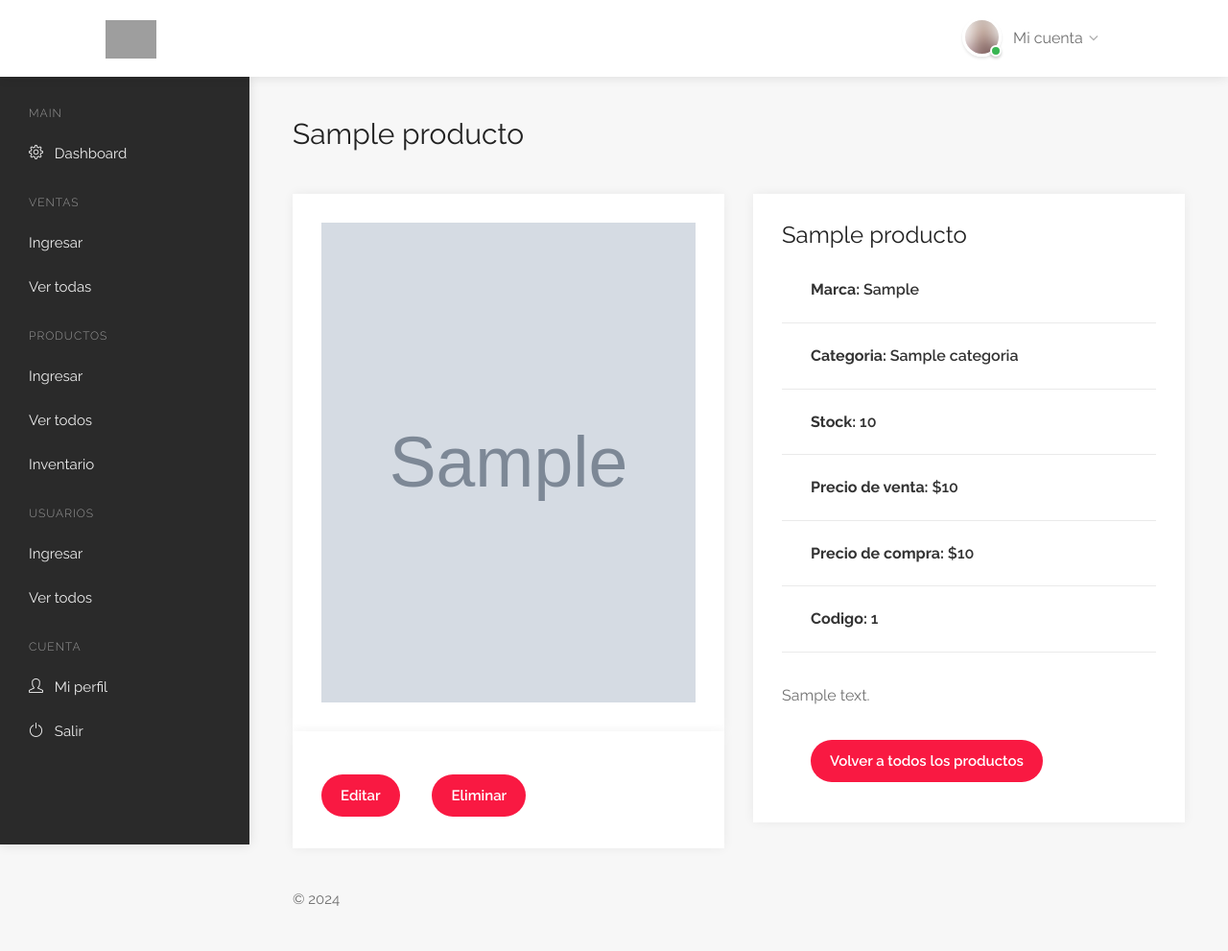
After one commit to DevsataAlbo/Taller_Soluciones, a Django app: page /producto_detalle/1 in a window 1280 px wide. The commit adds this page. Shown: the whole page at 96% size. Run offline with Django 4.2, Linux system fonts and the light colour scheme; tables that the repository leaves empty hold one stand-in row (values such as "Sample post"); grey boxes marked "Sample" are stand-in pictures; some libraries are stand-ins or nearby versions; some web fonts are replaced; grey boxes are pictures that could not be loaded.

Commit message:
creacion de pagina de producto individual

```diff
--- a/web/static/web/css/main-color.css
+++ b/web/static/web/css/main-color.css
@@ -107,6 +107,7 @@ a.button.border,
     color: #f91942;
 }
 
+.button2,
 .daterangepicker td.active.end-date.in-range.available,
 .qtyTotal,
 .mm-menu em.mm-counter,
@@ -150,7 +151,6 @@ input:checked + .slider,
 #small-dialog .mfp-close:hover {
     background-color: #f91942;
 }
-
 
 .rangeslider__fill,
 span.blog-item-tag ,
--- a/web/templates/web/menu_izquierdo.html
+++ b/web/templates/web/menu_izquierdo.html
@@ -8,6 +8,10 @@
     <title>Gestion de ventas</title>
     <meta charset="utf-8">
     <meta name="viewport" content="width=device-width, initial-scale=1, maximum-scale=1">
+
+    <!-- BOOTSTRAPT 5.3
+    ================================================== -->
+    <link href="https://cdn.jsdelivr.net/npm/bootstrap@5.3.3/dist/css/bootstrap.min.css" rel="stylesheet" integrity="sha384-QWTKZyjpPEjISv5WaRU9OFeRpok6YctnYmDr5pNlyT2bRjXh0JMhjY6hW+ALEwIH" crossorigin="anonymous">
 
     <!-- CSS
     ================================================== -->
@@ -159,6 +163,9 @@
         {% block todos_los_usuarios %}
         {% endblock %}
 
+        {% block producto_detalle %}
+        {% endblock %}
+
 
 
     </div>
@@ -184,6 +191,10 @@
 <script type="text/javascript" src="{% static 'web/scripts/tooltips.min.js' %}"></script>
 <script type="text/javascript" src="{% static 'web/scripts/custom.js' %}"></script>
 
+<!-- Scripts BOOTSTRAPT 5.3
+================================================== -->
+<script src="https://cdn.jsdelivr.net/npm/bootstrap@5.3.3/dist/js/bootstrap.bundle.min.js" integrity="sha384-YvpcrYf0tY3lHB60NNkmXc5s9fDVZLESaAA55NDzOxhy9GkcIdslK1eN7N6jIeHz" crossorigin="anonymous"></script>
+
 
 </body>
 </html>
--- a/web/templates/web/perfil_usuario.html
+++ b/web/templates/web/perfil_usuario.html
@@ -33,7 +33,7 @@
 
 						<!-- Avatar -->
 						<div class="edit-profile-photo">
-							<img src="images/user-avatar.jpg" alt="">
+							<img src="{% static 'web/images/user-avatar.jpg' %}" alt="">
 							<div class="change-photo-btn">
 								<div class="photoUpload">
 								    <span><i class="fa fa-upload"></i> Cargar foto</span>
--- /dev/null
+++ b/web/templates/web/producto_detalle.html
@@ -0,0 +1,82 @@
+{% extends 'web/menu_izquierdo.html' %}
+{% load static %}
+{% block producto_detalle %}
+
+
+	<!-- Content
+	================================================== -->
+	<div class="dashboard-content">
+
+		<!-- Titlebar -->
+		<div id="titlebar">
+			<div class="row">
+				<div class="col-md-12">
+					<h2>{{ producto.nombre }}</h2>
+				</div>
+			</div>
+		</div>
+
+		<div class="row">
+
+			<!-- Profile -->
+			<div class="col-lg-6 col-md-12">
+				<div class="dashboard-list-box margin-top-0">
+					<div class="dashboard-list-box-static">
+
+						<!-- Details -->
+						<div class="my-profile">
+							{% if producto.imagen %}
+								<img src="{{producto.imagen.url}}" style="height: 500px;" alt="">
+							{% else %}
+								<img src="http://via.placeholder.com/500">
+							{% endif %}
+						</div>
+
+					</div>
+				</div>
+				<div class="dashboard-list-box margin-top-0">
+					<div class="dashboard-list-box-static">
+						<!-- Details -->
+						<button class="button margin-top-15">Editar</button>
+						<button class="button margin-top-15 ms-5">Eliminar</button>
+					</div>
+				</div>
+			</div>
+
+			<!-- Change Password -->
+			<div class="col-lg-6 col-md-12">
+				<div class="dashboard-list-box margin-top-0">
+					<div class="dashboard-list-box-static">
+
+						<!-- Change Password -->
+						<div class="my-profile">
+							<h3 class="margin-top-0">{{producto.nombre}}</h3>
+							<h4> <strong> Marca: </strong>{{producto.marca}}</h4>
+							<h4> <strong> Categoria: </strong>{{producto.categoria}}</h4>
+							<h4> <strong> Stock: </strong> {{producto.stock}}</h4>
+							<h4> <strong> Precio de venta: </strong> ${{producto.precio_venta}}</h4>
+							<h4> <strong> Precio de compra: </strong>${{producto.precio_compra}}</h4>
+							<h4> <strong> Codigo: </strong> {{producto.codigo}}</h4>
+							<p class="mt-5">{{producto.descripcion}}</p>
+
+
+						<a class="button margin-top-15 ms-5" href="{% url 'todos_los_productos' %}" > Volver a todos los productos</a>
+
+						</div>
+
+					</div>
+				</div>
+			</div>
+
+
+			<!-- Copyrights -->
+			<div class="col-md-12">
+				<div class="copyrights">© 2024</div>
+			</div>
+
+		</div>
+
+	</div>
+	<!-- Content / End -->
+
+{% endblock %}
--- a/web/templates/web/todos_los_productos.html
+++ b/web/templates/web/todos_los_productos.html
@@ -63,9 +63,7 @@
 
 						<tr>
 							<th>Imagen</th>
-							<th>SKU</th>
 							<th>Nombre</th>
-							<th>Categoria</th>
 							<th>Stock</th>
 							<th>Precio de compra</th>
 							<th>Precio de venta</th>
@@ -76,14 +74,12 @@
 						{% for producto in productos %}
 						<tr>
 							<td data-label="Column 2"><img src="{{producto.imagen.url}}" style="height: 100px;" alt=""></td>
-							<td data-label="Column 2">33</td>
 							<td data-label="Column 1">{{producto.nombre}}</td>
-							<td data-label="Column 1">{{producto.categoria}}</td>
 							<td data-label="Column 2">{{producto.stock}}</td>
 							<td data-label="Column 2">${{producto.precio_compra}}</td>
 							<td data-label="Column 2">${{producto.precio_venta}}</td>
 							<td data-label="Column 2">$340 - 30%</td>
-							<td data-label="Column 2" class="btn btn-info">Ver mas</td>
+							<td data-label="Column 2" ><a href="{% url 'producto_detalle' producto.id %}" class="btn btn-danger py-2 px-5 text-white fs-5"> Ver mas </td>
 						</tr>
 						{% endfor %}
 
--- a/web/urls.py
+++ b/web/urls.py
@@ -12,4 +12,5 @@ urlpatterns = [
     path('productos_por_categoria/<int:categoria_id>', productos_por_categoria, name='productos_por_categoria'),
     path('productos_por_nombre', productos_por_nombre, name='productos_por_nombre'),
     path('todos_los_usuarios', todos_los_usuarios, name='todos_los_usuarios'),
+    path('producto_detalle/<int:producto_id>', producto_detalle, name='producto_detalle'),
 ]
--- a/web/views.py
+++ b/web/views.py
@@ -1,4 +1,4 @@
-from django.shortcuts import render
+from django.shortcuts import render, get_object_or_404
 
 from .models import Categoria, Producto
 
@@ -57,7 +57,14 @@ def productos_por_nombre ( request ):
     }
     return render(request, 'web/todos_los_productos.html', context)
 
+def producto_detalle ( request,producto_id ):
+    # objProducto = Producto.objects.get(pk=producto_id)
+    objProducto = get_object_or_404(Producto,pk=producto_id)
+    context = {
+        'producto':objProducto
+    }
 
+    return render(request, 'web/producto_detalle.html', context)
 
 def todos_los_usuarios ( request ):
     return render( request, 'web/todos_los_usuarios.html' )
```
Also changed, not shown: web/models.py (line endings or trailing spaces).
